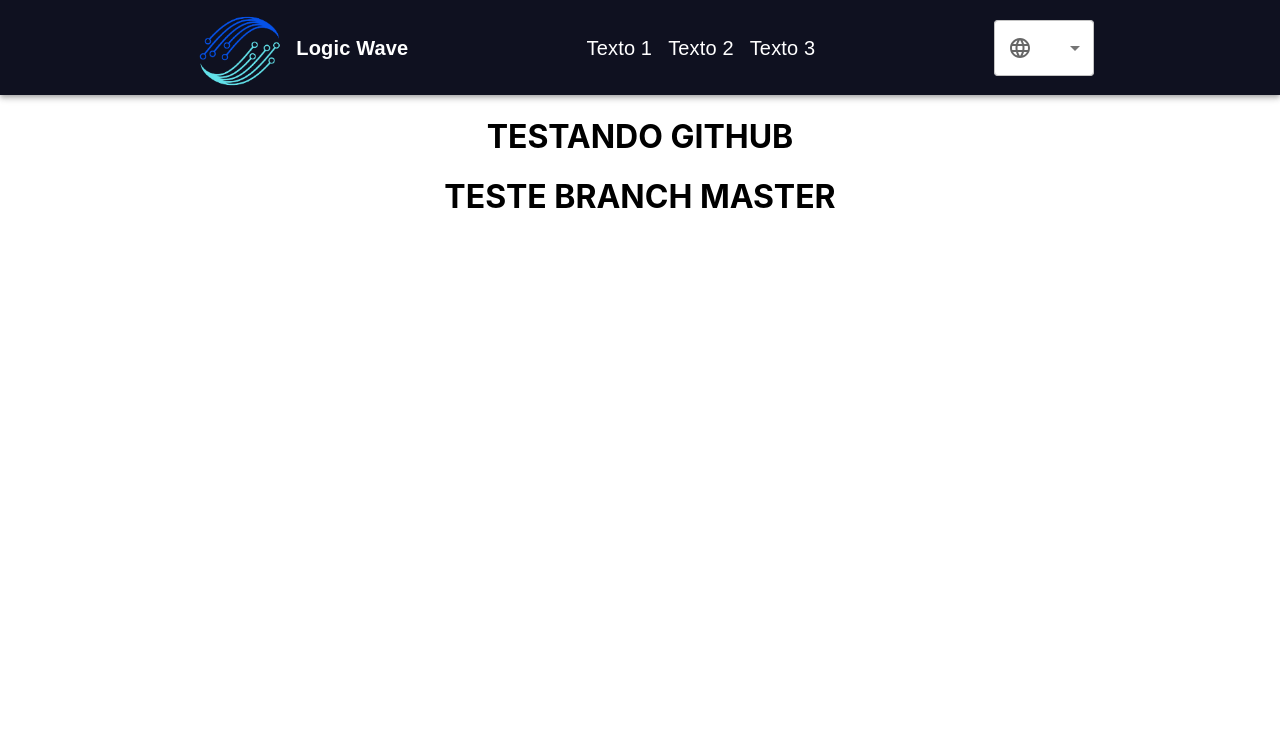
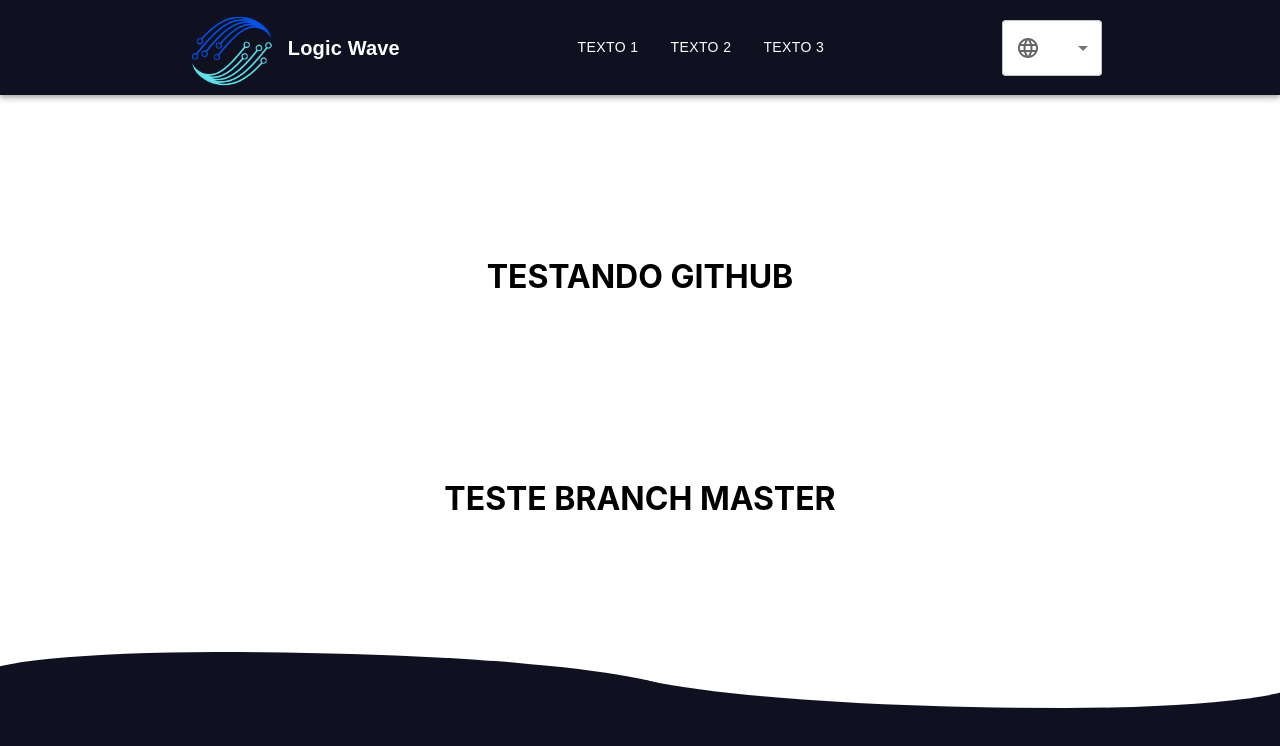
Before and after one commit to oliveira-lucas7/empresa-wave, a React (Create React App) app: page / in a window 1280 px wide. Shown: the top 746 px of the page. Built offline with nearby package versions, Linux system fonts and the light colour scheme.

Commit message:
Inicio do footer

```diff
--- a/src/App.jsx
+++ b/src/App.jsx
@@ -1,4 +1,5 @@
 import "./App.css";
+import Footer from "./components/Footer";
 import Header from "./components/header";
 
 function App() {
@@ -7,6 +8,7 @@ function App() {
       <Header />
       <h1>TESTANDO GITHUB</h1>
       <h1>TESTE BRANCH MASTER</h1>
+      <Footer />
     </div>
   );
 }
--- /dev/null
+++ b/src/components/Footer.jsx
@@ -0,0 +1,12 @@
+import React from "react";
+import Style from "../css/footer.module.css";
+
+function Footer() {
+  return (
+    <section class={Style.container}>
+      <div class={Style.wave}></div>
+    </section>
+  );
+}
+
+export default Footer;
--- a/src/components/header.jsx
+++ b/src/components/header.jsx
@@ -10,6 +10,7 @@ import {
   Toolbar,
   Typography,
   Menu,
+  Button,
 } from "@mui/material";
 import React from "react";
 import logo from "../img/logo-wave.png";
@@ -188,11 +189,8 @@ function Header() {
             </Box>
 
             <Box sx={{ display: { xs: "none", md: "flex" } }}>
-              <Typography
-                variant="h6"
-                component="a"
-                href="/"
-                noWrap
+              <Button
+                variant="text"
                 sx={{
                   mr: 2,
                   display: { xs: "none", md: "flex" },
@@ -203,12 +201,9 @@ function Header() {
                 }}
               >
                 Texto 1
-              </Typography>
-              <Typography
-                variant="h6"
-                component="a"
-                href="/"
-                noWrap
+              </Button>
+              <Button
+                variant="text"
                 sx={{
                   mr: 2,
                   display: { xs: "none", md: "flex" },
@@ -219,12 +214,9 @@ function Header() {
                 }}
               >
                 Texto 2
-              </Typography>
-              <Typography
-                variant="h6"
-                component="a"
-                href="/"
-                noWrap
+              </Button>
+              <Button
+                variant="text"
                 sx={{
                   mr: 2,
                   display: { xs: "none", md: "flex" },
@@ -235,7 +227,7 @@ function Header() {
                 }}
               >
                 Texto 3
-              </Typography>
+              </Button>
             </Box>
             <Box
               sx={{
@@ -254,8 +246,8 @@ function Header() {
                   <LanguageIcon color="white" />
                 </InputLabel>
                 <Select>
-                  <MenuItem value={10}>English</MenuItem>
-                  <MenuItem value={20}>PT-BR</MenuItem>
+                  <MenuItem value={"English"}>English</MenuItem>
+                  <MenuItem value={"PT-BR"}>PT-BR</MenuItem>
                 </Select>
               </FormControl>
             </Box>
--- /dev/null
+++ b/src/css/footer.module.css
@@ -0,0 +1,36 @@
+.container {
+  background: rgba(15, 17, 32, 1);
+  height: 15vh;
+  transform: rotateX(180deg);
+}
+
+.wave {
+  position: absolute;
+  height: 70px;
+  width: 100%;
+  background: rgba(15, 17, 32, 1);
+  bottom: 0;
+}
+
+.wave::before,
+.wave::after {
+  content: "";
+  display: block;
+  position: absolute;
+  border-radius: 100% 50%;
+}
+
+.wave::before {
+  width: 55%;
+  height: 109%;
+  background-color: #fff;
+  right: -1.5%;
+  top: 60%;
+}
+.wave::after {
+  width: 55%;
+  height: 100%;
+  background-color: rgba(15, 17, 32, 1);
+  left: -1.5%;
+  top: 40%;
+}
--- a/src/index.css
+++ b/src/index.css
@@ -1,6 +1,9 @@
 body {
   margin: 0;
   padding: 0;
+  box-sizing: border-box;
+  overflow: hidden;
+  height: 100vh;
   font-family: -apple-system, BlinkMacSystemFont, "Segoe UI", "Roboto", "Oxygen",
     "Ubuntu", "Cantarell", "Fira Sans", "Droid Sans", "Helvetica Neue",
     sans-serif;
@@ -8,6 +11,17 @@ body {
   -moz-osx-font-smoothing: grayscale;
 }
 
+#root {
+  height: 100vh;
+}
+
+.App {
+  height: 100vh;
+  display: flex;
+  flex-direction: column;
+  justify-content: space-between;
+}
+
 code {
   font-family: source-code-pro, Menlo, Monaco, Consolas, "Courier New",
     monospace;
```
